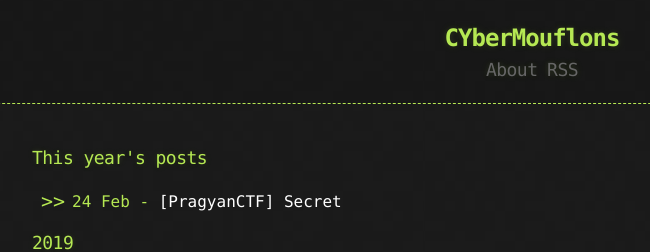
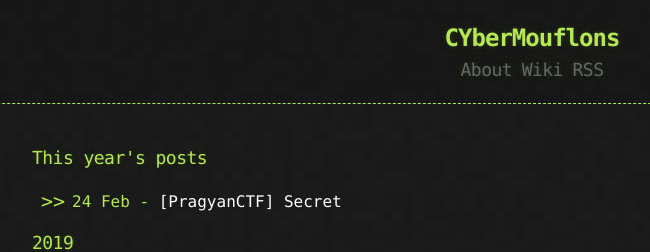
Before and after one commit to cybermouflons/cybermouflons.com, a Jekyll site: the page built from index.html, in a window 1280 px wide. Shown: the top 252 px of the page, without its empty margins (108-758 px from the left). Built offline with Jekyll 4.4.1, drawn with Linux system fonts in a browser that asks for light colours; the list of posts is cut into pages by our own code.

Commit message:
Add files via upload

```diff
--- a/_includes/links.html
+++ b/_includes/links.html
@@ -1,2 +1,3 @@
 <a href="{{ "/about" | prepend: site.baseurl | replace: '//', '/' }}"><h2 class="header-link">About</h2></a>
+<a href="{{ "https://wiki.cybermouflons.com/" }}"><h2 class="header-link">Wiki</h2></a>
 <a href="{{ "/atom.xml" | prepend: site.baseurl | replace: '//', '/' }}"><h2 class="header-link">RSS</h2></a>
```
